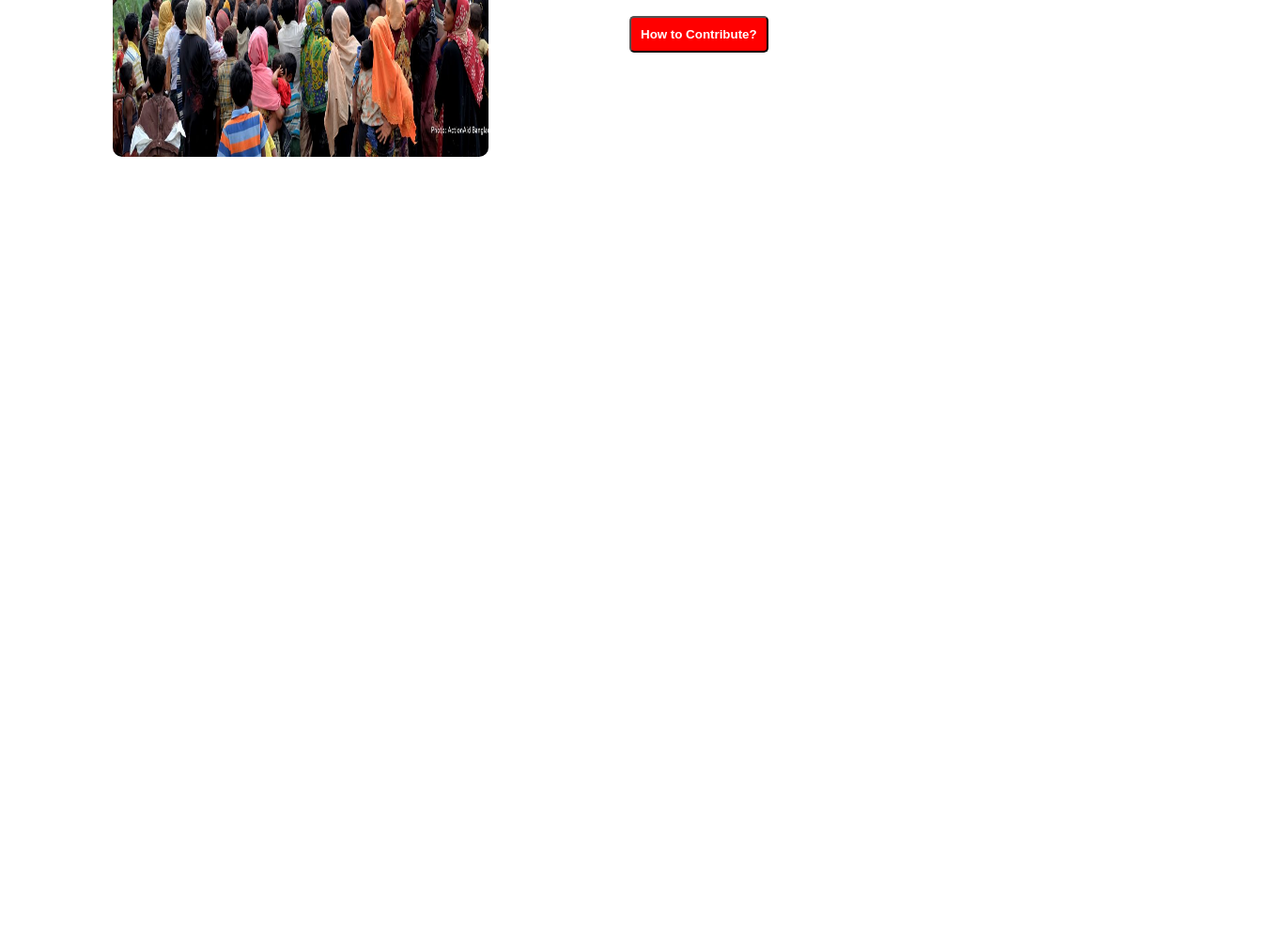
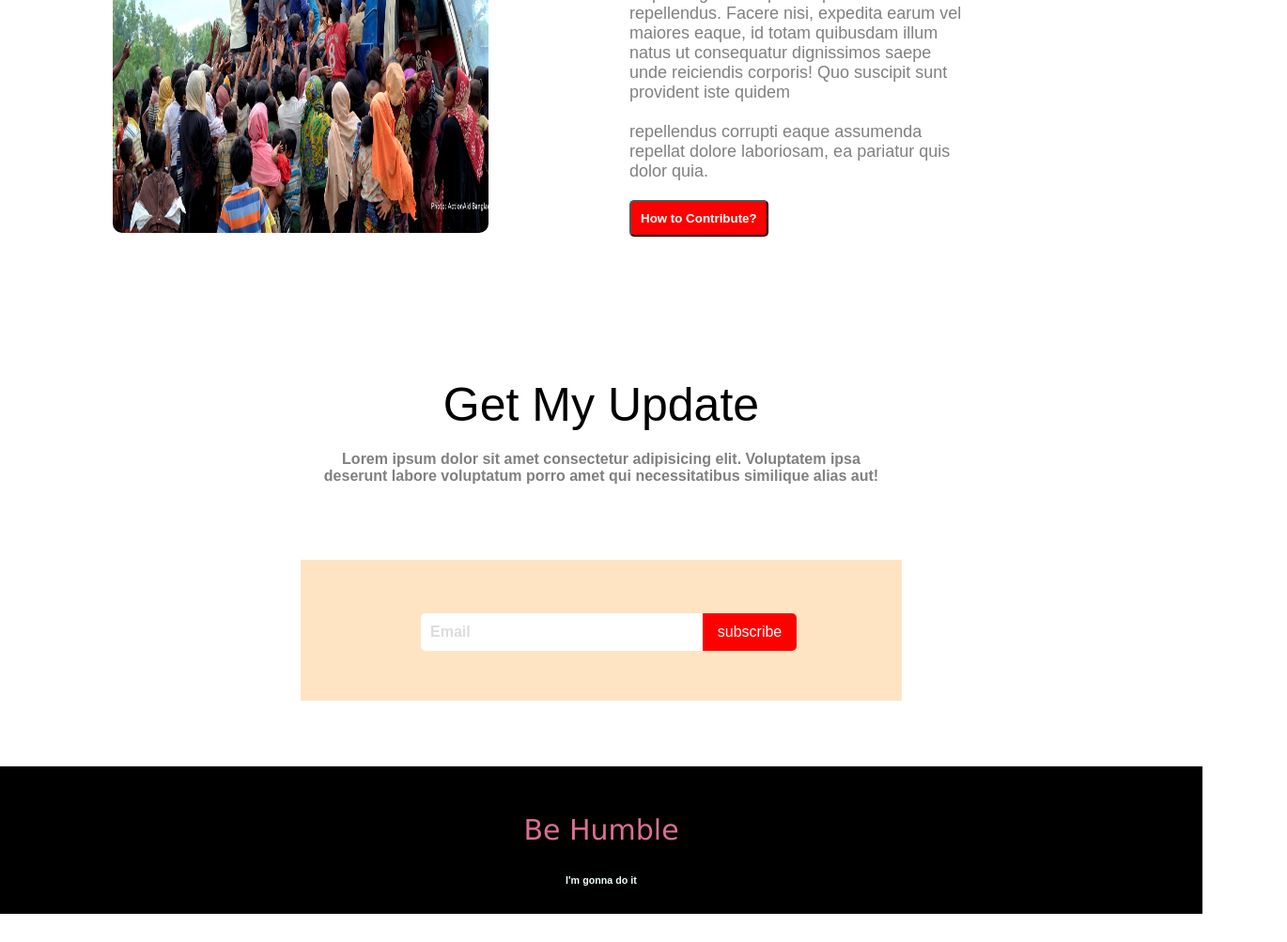
Before and after one commit to Developer-aminul/practise-donet, a plain HTML site: page index.html in a window 1280 px wide. Shown: the part 2335-3338 px from the top of the page at 94% size, 1370 px wide, since content can reach past the window. Before the commit the page ends 2576 px from the top, so only its background shows below. Drawn offline with Linux system fonts and the light colour scheme.

Commit message:
added email button

```diff
--- a/index.html
+++ b/index.html
@@ -135,9 +135,37 @@
             </div>
 
         </section>
+        <!-- get my update -->
+        <section class="get-section">
+            <div class="get-text">
+                <h1 class="get-title">Get My Update</h1>
+                <p class="get-description">Lorem ipsum dolor sit amet consectetur adipisicing elit. Voluptatem ipsa
+                    <br>
+                    deserunt labore voluptatum
+                    porro amet qui necessitatibus similique alias aut!
+                </p>
+            </div>
+
+        </section>
+        <!-- email subscribe button -->
+
+        <section class="email-section">
+            <div class="container">
+                <div class="login_bar">
+                    <span class="login">Email</span>
+                    <span class="subscribe_button" onclick="subscribeOnClick()">subscribe</span>
+                </div>
+            </div>
+
+        </section>
     </main>
     <footer>
-
+        <section class="footer-section">
+            <div class="footer-text">
+                <h1 class="footer-title">Be Humble</h1>
+                <h6 class="footer-sub-title">I'm gonna do it</h6>
+            </div>
+        </section>
     </footer>
 </body>
 
--- a/styles/styles.css
+++ b/styles/styles.css
@@ -4,6 +4,7 @@
     text-decoration: none;
     list-style: none;
     font-family: sans-serif;
+    box-sizing: border-box;
 }
 
 /* header menu bar styles */
@@ -297,3 +298,122 @@ hr {
     color: gray;
     margin-right: 30px;
 }
+
+/* get my update styles */
+.get-section {
+    text-align: center;
+    margin: 60px;
+    padding: 20px;
+}
+
+.get-title {
+    padding-bottom: 20px;
+    font-size: 50px;
+    font-weight: 400;
+}
+
+.get-description {
+
+    font-size: 16px;
+    color: gray;
+    font-weight: bold;
+    margin-left: 60px;
+    margin-right: 60px;
+    padding-left: 30px;
+    padding-right: 30px;
+}
+
+/* email subscribe button styles */
+
+
+.email-section {
+    margin: 0;
+}
+
+.container {
+    width: 50%;
+    height: 150px;
+    margin: auto;
+    background-color: bisque;
+}
+
+.login_bar {
+    top: 38%;
+    left: 20%;
+    width: 400px;
+    height: 40px;
+    background: white;
+    border-radius: 5px;
+    position: relative;
+    z-index: 1;
+    overflow: hidden;
+
+
+}
+
+.login {
+    background: transparent;
+    position: absolute;
+    height: 100%;
+    width: 250px;
+    padding-left: 10px;
+    text-align: left;
+    line-height: 40px;
+    vertical-align: middle;
+    z-index: 10;
+    color: gainsboro;
+    font-weight: bold;
+}
+
+.subscribe_button:hover {
+    background-color: yellow;
+    color: black;
+    font-weight: bold;
+    cursor: pointer;
+}
+
+.subscribe_button {
+    background-color: red;
+    position: absolute;
+    top: -50px;
+    left: 300px;
+    border-top-right-radius: 10px;
+    border-bottom-right-radius: 10px;
+    height: 150px;
+    width: 100px;
+    text-align: center;
+    line-height: 140px;
+    vertical-align: middle;
+    color: white;
+}
+
+/* footer section styles */
+.footer-section {
+    width: 100%;
+    height: 100%;
+    text-align: center;
+    background-color: black;
+    margin-top: 70px;
+}
+
+.footer-text {
+    margin: 30px;
+    padding: 20px;
+
+}
+
+.footer-title {
+
+    padding: 30px;
+    color: palevioletred;
+    font-size: 30px;
+    font-weight: 400;
+    font-family: Verdana, Geneva, Tahoma, sans-serif;
+}
+
+.footer-sub-title {
+    color: azure;
+    padding-bottom: 10px;
+}
+
+/* styles close */
```
